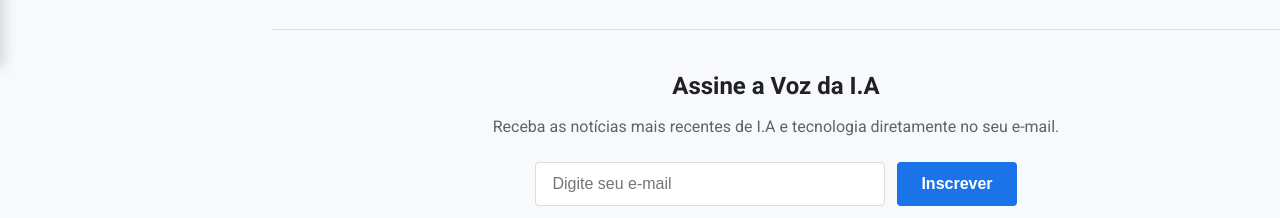
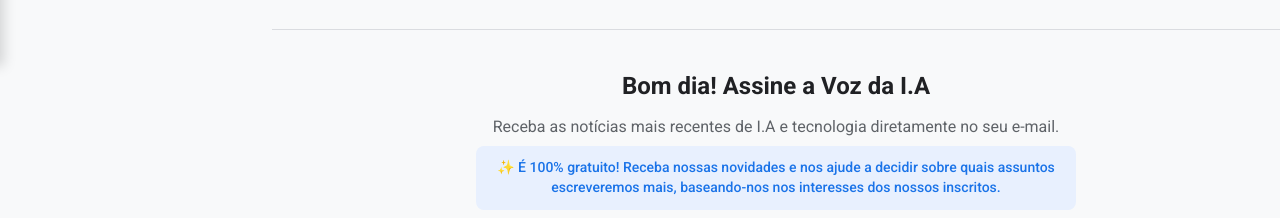
Before and after one commit to GustavoGenov/vozdaia, a Next.js app: page / in a window 1280 px wide. Shown: the part 734-952 px from the top of the page. Built offline with nearby package versions, Linux system fonts and the light colour scheme; no server answers; the database is empty; a web font is replaced by a local one.

Commit message:
feat(ui): atualiza textos e call-to-action da newsletter

```diff
--- a/src/app/components/SubscribeForm.js
+++ b/src/app/components/SubscribeForm.js
@@ -33,8 +33,11 @@ export default function SubscribeForm() {
   return (
     <div style={{ background: '#f8f9fa', padding: '40px 20px', textAlign: 'center', borderTop: '1px solid #dadce0', marginTop: '60px' }}>
       <div style={{ maxWidth: '600px', margin: '0 auto' }}>
-        <h3 style={{ fontSize: '24px', color: '#202124', marginBottom: '12px' }}>Assine a Voz da I.A</h3>
-        <p style={{ color: '#5f6368', marginBottom: '24px' }}>Receba as notícias mais recentes de I.A e tecnologia diretamente no seu e-mail.</p>
+        <h3 style={{ fontSize: '24px', color: '#202124', marginBottom: '12px' }}>Bom dia! Assine a Voz da I.A</h3>
+        <p style={{ color: '#5f6368', marginBottom: '8px', fontSize: '16px' }}>Receba as notícias mais recentes de I.A e tecnologia diretamente no seu e-mail.</p>
+        <p style={{ color: '#1a73e8', marginBottom: '24px', fontSize: '14px', fontWeight: '500', background: '#e8f0fe', padding: '12px', borderRadius: '8px' }}>
+          ✨ É 100% gratuito! Receba nossas novidades e nos ajude a decidir sobre quais assuntos escreveremos mais, baseando-nos nos interesses dos nossos inscritos.
+        </p>
 
         <form onSubmit={handleSubscribe} style={{ display: 'flex', gap: '12px', justifyContent: 'center', flexWrap: 'wrap', width: '100%' }}>
           <input
```
